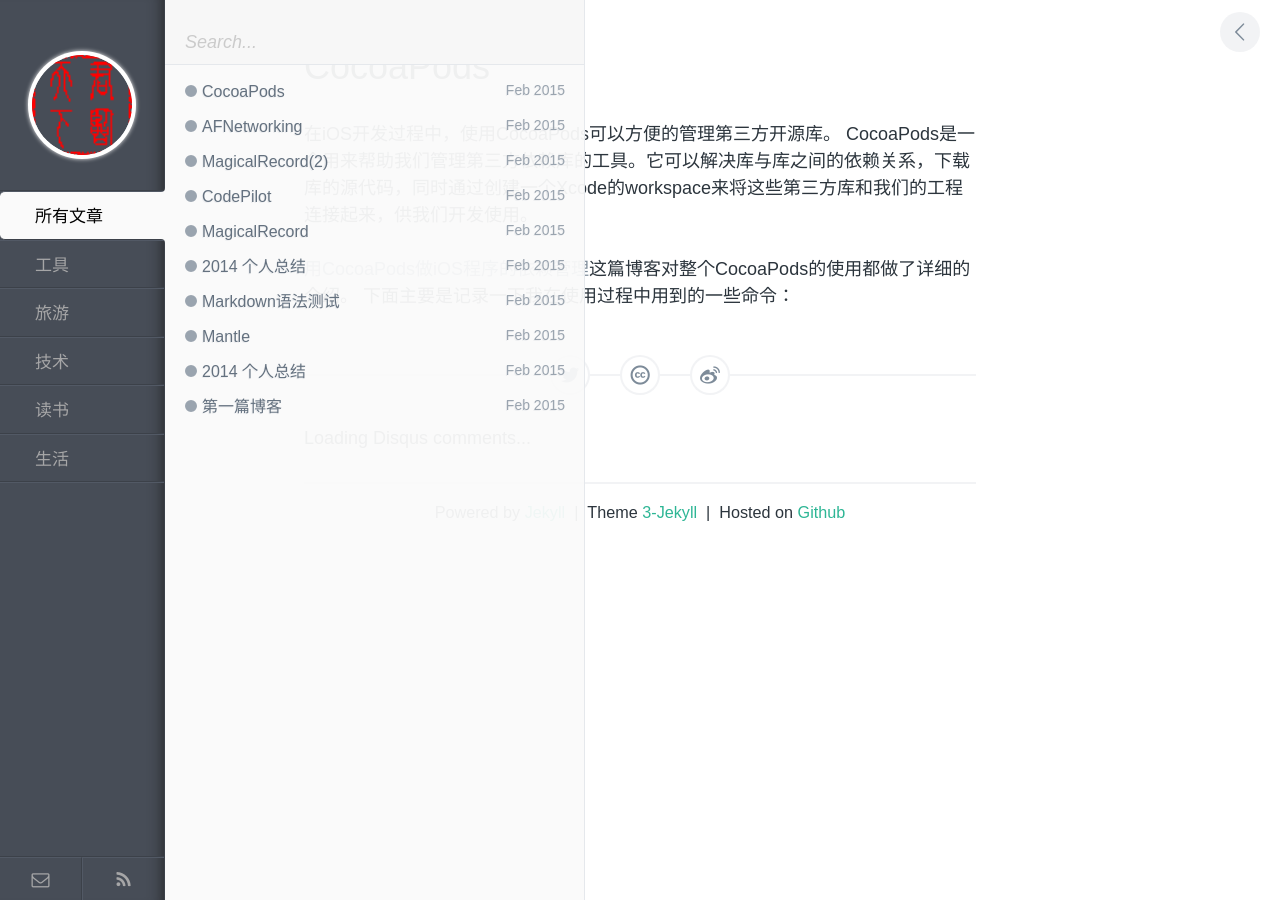
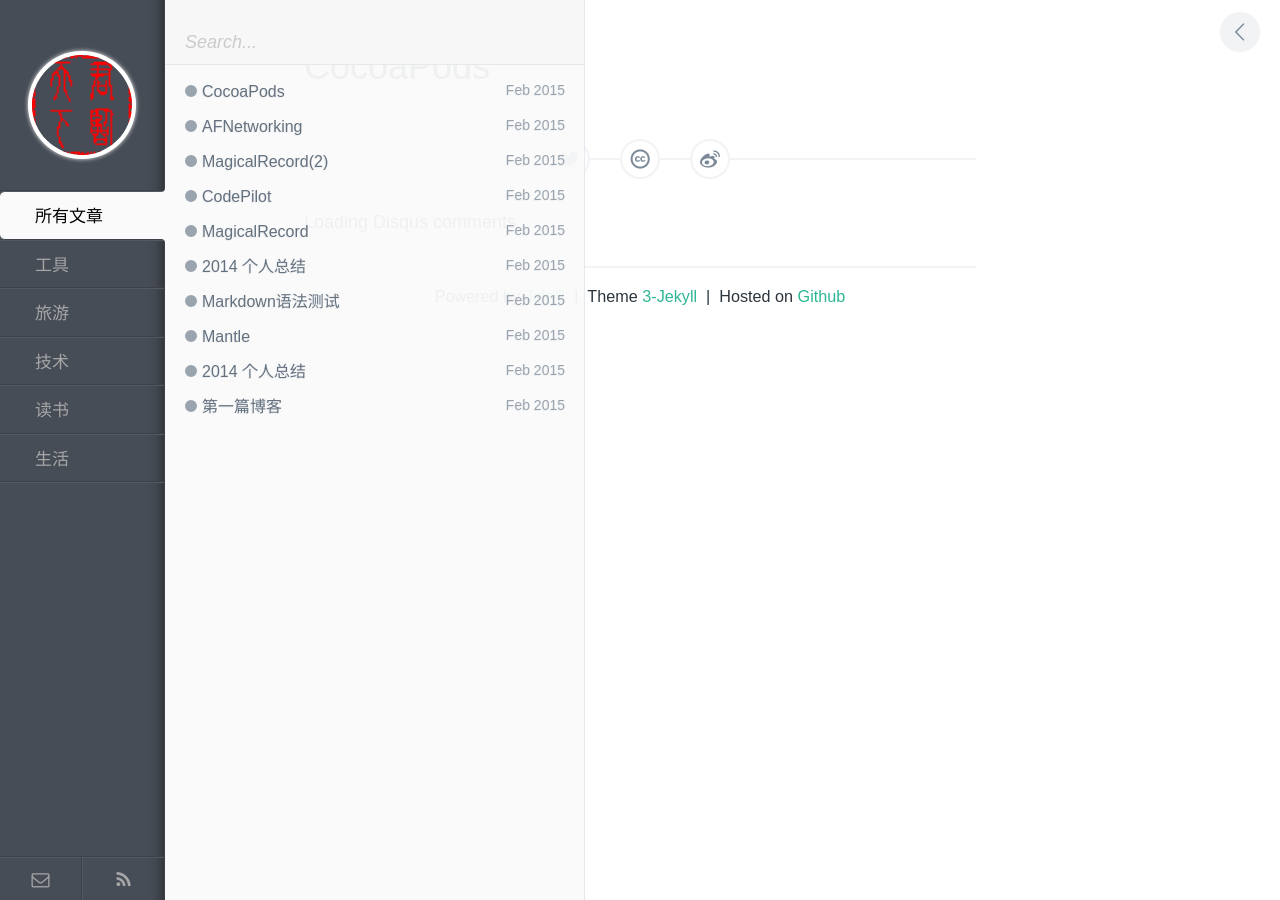
Before and after one commit to kingstal/kingstal.github.io, a Jekyll site: the page built from _posts/2015-02-13-tool-CocoaPods.md, in a window 1280 px wide. Built offline with Jekyll 4.4.1, drawn with Linux system fonts in a browser that asks for light colours; comment, search, counter and statistics services are not loaded.

Commit message:
Update 2015-02-13-tool-CocoaPods.md

```diff
--- a/_posts/2015-02-13-tool-CocoaPods.md
+++ b/_posts/2015-02-13-tool-CocoaPods.md
@@ -6,12 +6,3 @@ tags: CocoaPods
 keywords: CocoaPods
 description: CocoaPods使用说明
 ---
-
-
-
-在iOS开发过程中，使用CocoaPods可以方便的管理第三方开源库。
-CocoaPods是一个用来帮助我们管理第三方依赖库的工具。它可以解决库与库之间的依赖关系，下载库的源代码，同时通过创建一个Xcode的workspace来将这些第三方库和我们的工程连接起来，供我们开发使用。
-
-
-[用CocoaPods做iOS程序的依赖管理](http://blog.devtang.com/blog/2014/05/25/use-cocoapod-to-manage-ios-lib-dependency/)这篇博客对整个CocoaPods的使用都做了详细的介绍。
-下面主要是记录一下我在使用过程中用到的一些命令：
```
